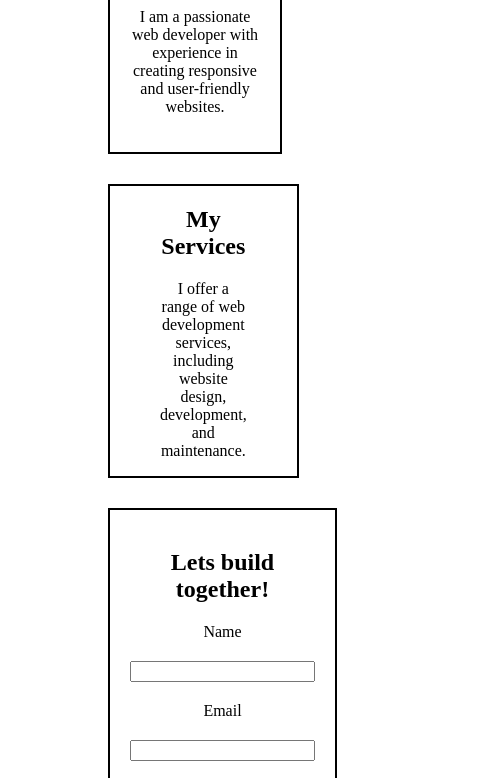
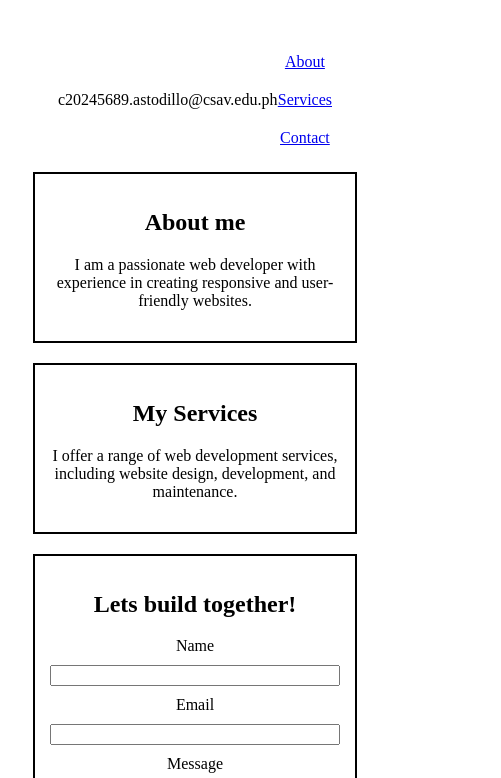
Before and after one commit to c20245689astodillo-lang/astodillo, a plain HTML site: page index.html in a window 390 px wide. Shown: the part 311-1089 px from the top of the page, 501 px wide, since content can reach past the window. Drawn offline with Linux system fonts and the light colour scheme.

Commit message:
fourth commit: responsive design

```diff
--- a/style.css
+++ b/style.css
@@ -1,38 +1,69 @@
 body {
     text-align: center;
 }
+
 ul {
     list-style: none;
 }
+
 nav {
     display: flex;
     justify-content: space-between;
-    align-content: center;
+    align-items: center;
     margin-left: 50px;
     margin-right: 50px;
 }
+
 nav ul {
     display: flex;
     gap: 20px;
+    padding: 0;
+    margin: 0;
 }
+
 main {
     display: flex;
     flex-wrap: wrap;
     gap: 30px;
     padding: 50px;
-    margin: 50px;
+    max-width: 1200px;
+
 }
+
 main section {
-    flex: 1;
-    min-width: 280x;
+    flex: 2;
+    min-width: 400px;
     border: 2px solid black;
     padding: 20px;
 }
+
 form {
     display: flex;
     flex-direction: column;
+    gap: 10px;
+}
+
+nav ul {
+    flex-direction: column;
+    text-align: center;
+
+}
+
+main {
+    padding: 15px;
+    margin: 10px;
     gap: 20px;
 }
-#services {
-    padding: 0 50px;
+
+main section {
+    flex: 1 1 100%;
+    min-width: 0;
+    padding: 15px;
 }
+
+@media (max-width: 601px) {
+    h1 {
+        font-size: 100px;
+        color: red;
+    }
+}
```
